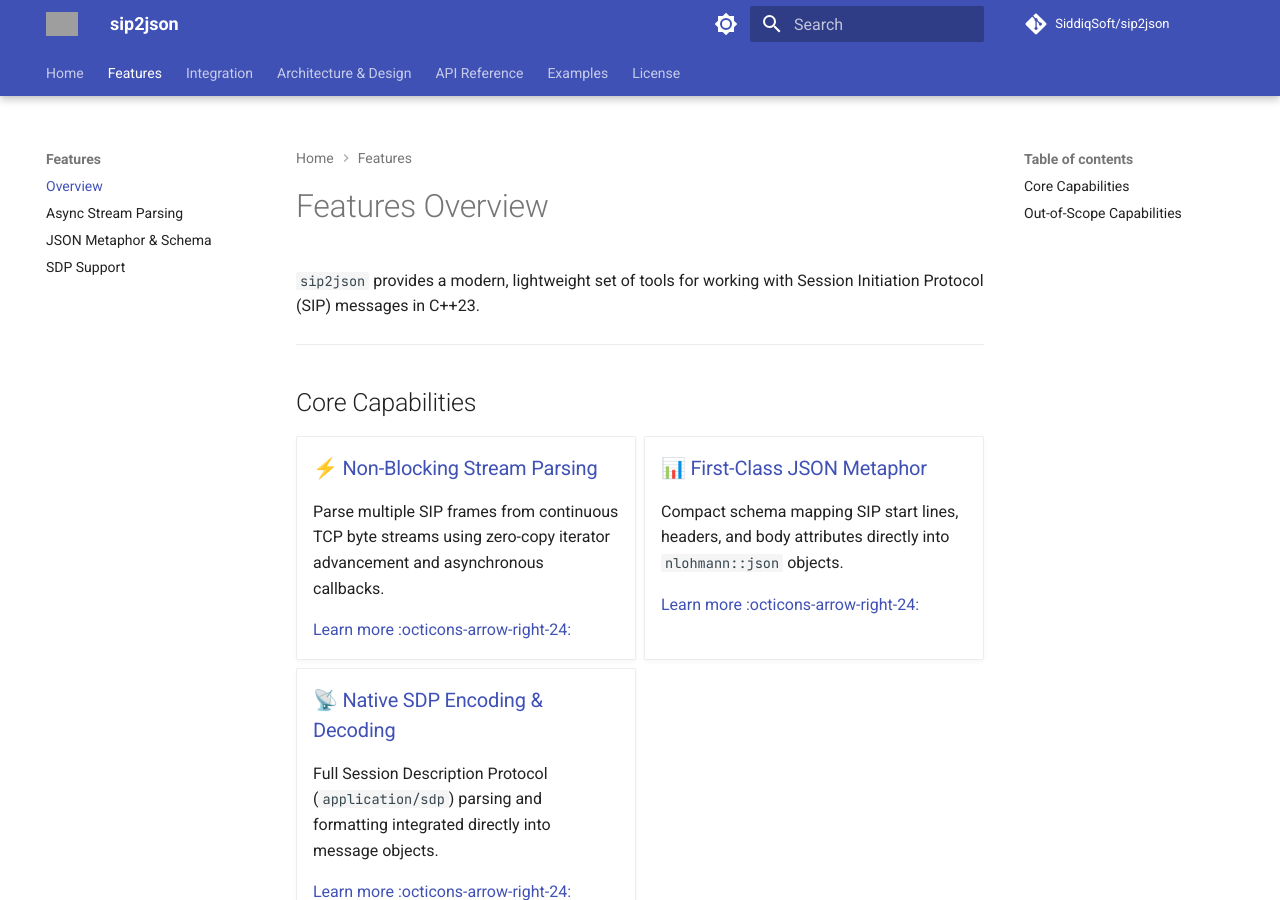
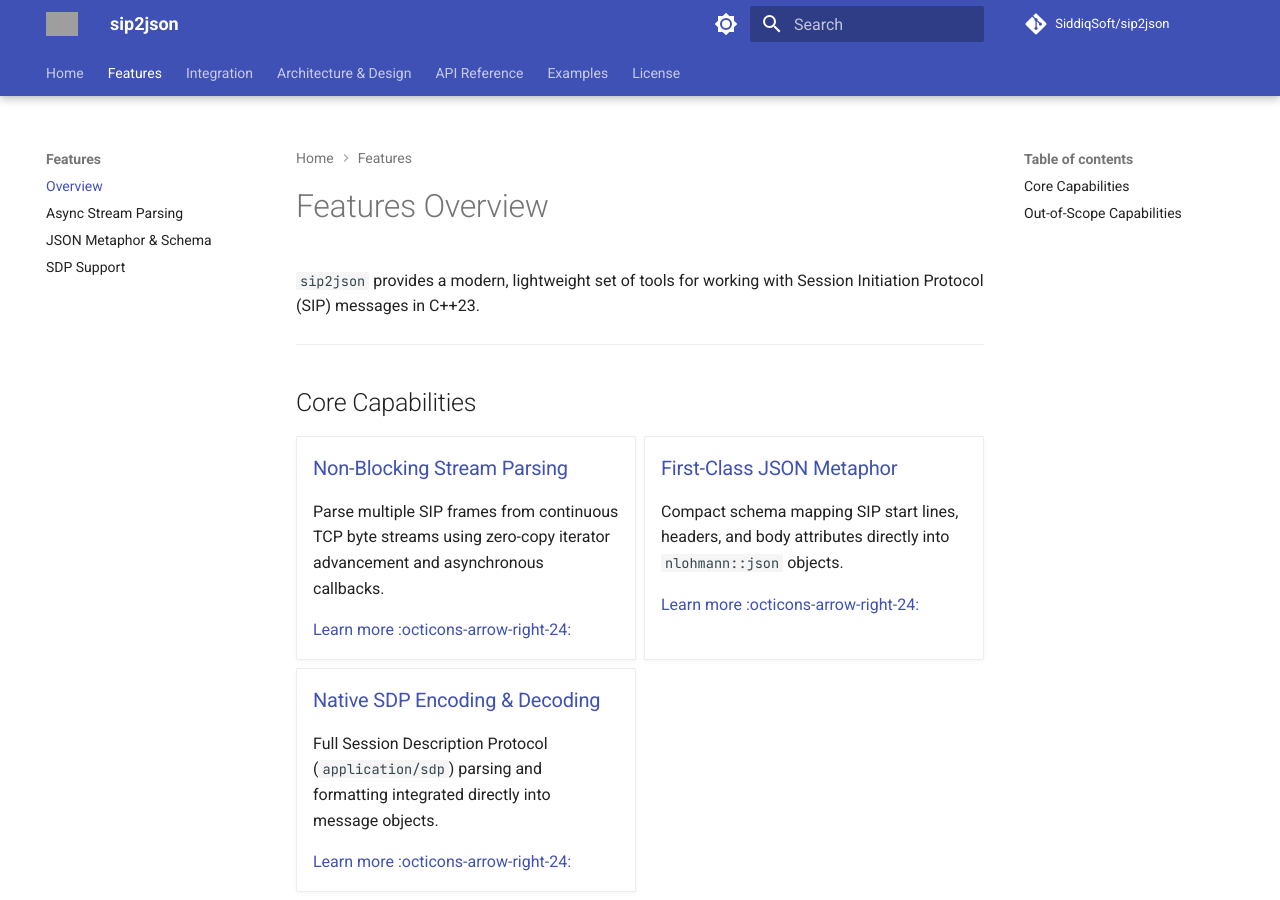
Before and after one commit to SiddiqSoft/sip2json, an MkDocs documentation site: the page built from docs/features/index.md, in a window 1280 px wide and 900 px high. Built offline with MkDocs 1.6.1 and Material for MkDocs 9.7.7, drawn with Linux system fonts in a browser that asks for light colours; comment, search, counter and statistics services are not loaded; grey boxes are pictures that could not be loaded.

Commit message:
docs: Removed unicode icons

```diff
--- a/docs/features/index.md
+++ b/docs/features/index.md
@@ -8,17 +8,17 @@
 
 <div class="grid">
   <div class="card">
-    <h3>⚡ Non-Blocking Stream Parsing</h3>
+    <h3>Non-Blocking Stream Parsing</h3>
     <p>Parse multiple SIP frames from continuous TCP byte streams using zero-copy iterator advancement and asynchronous callbacks.</p>
     <a href="async.md">Learn more :octicons-arrow-right-24:</a>
   </div>
   <div class="card">
-    <h3>📊 First-Class JSON Metaphor</h3>
+    <h3>First-Class JSON Metaphor</h3>
     <p>Compact schema mapping SIP start lines, headers, and body attributes directly into <code>nlohmann::json</code> objects.</p>
     <a href="json_schema.md">Learn more :octicons-arrow-right-24:</a>
   </div>
   <div class="card">
-    <h3>📡 Native SDP Encoding & Decoding</h3>
+    <h3>Native SDP Encoding & Decoding</h3>
     <p>Full Session Description Protocol (<code>application/sdp</code>) parsing and formatting integrated directly into message objects.</p>
     <a href="sdp.md">Learn more :octicons-arrow-right-24:</a>
   </div>
```
Also changed, not shown: README.md (+6 -6 lines), docs/examples/index.md (+2 -2 lines), 1 other file.
